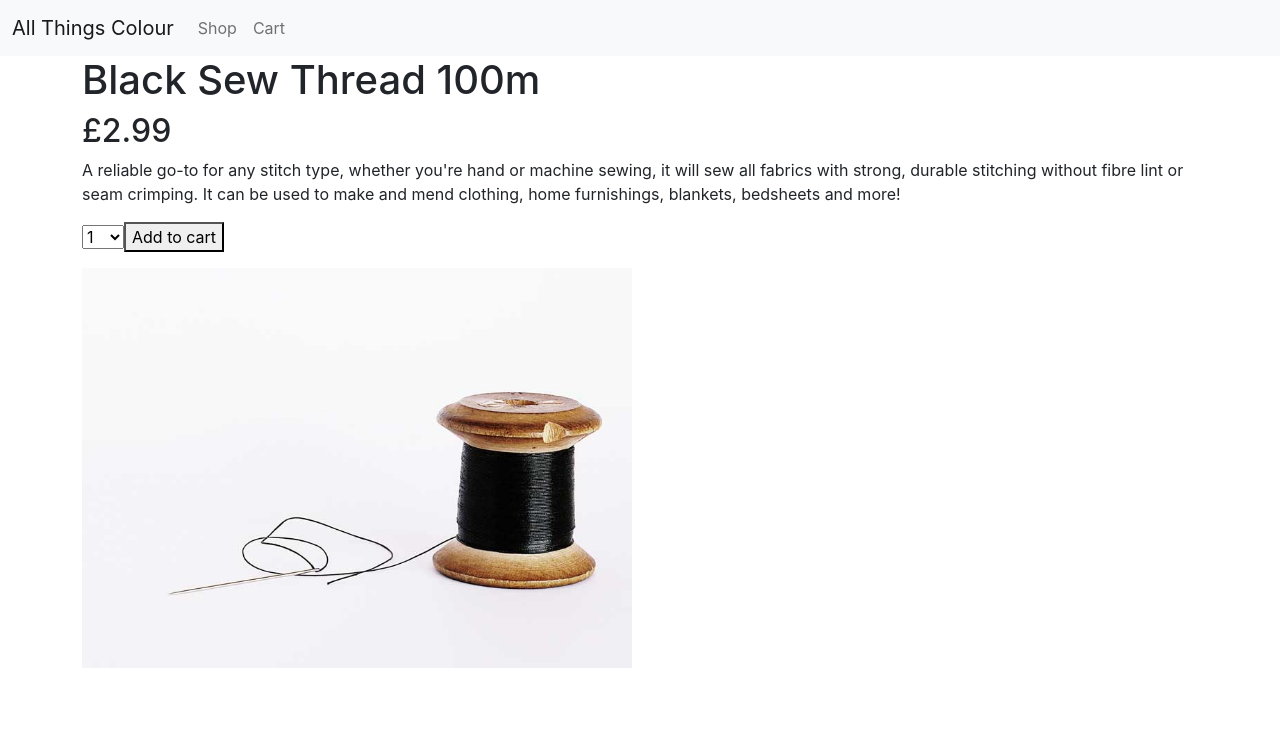
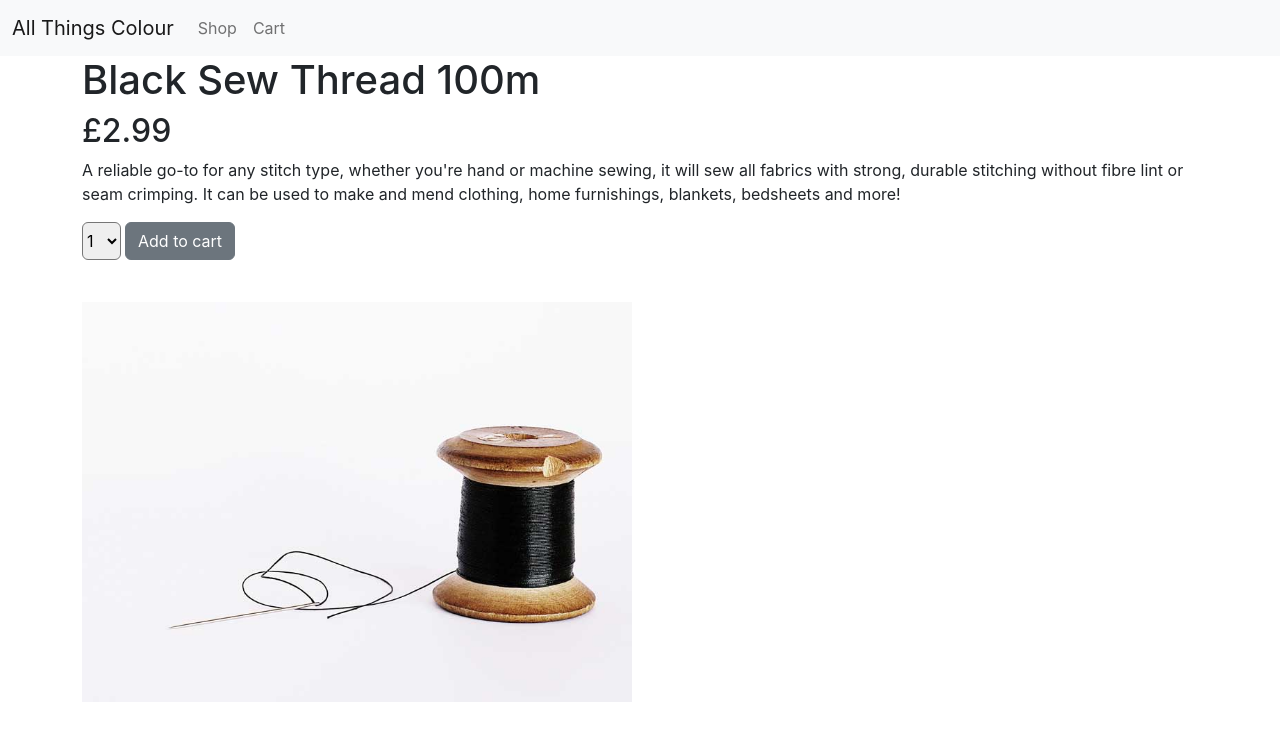
Before and after one commit to erickongdata/shopping_cart_react, a React (Create React App) app: page /product/BK1 in a window 1280 px wide. Shown: the top 740 px of the page. Built offline with nearby package versions, Linux system fonts and the light colour scheme.

Commit message:
Stylize buttons

```diff
--- a/src/pages/Cart.jsx
+++ b/src/pages/Cart.jsx
@@ -20,23 +20,41 @@ function Cart() {
     <div className="cart">
       <div className="container">
         <h1>Cart</h1>
+        <h2>Total: {toGBP(totalPrice)}</h2>
         {cart.length === 0 ? (
           <p>No items to display</p>
         ) : (
           cart.map((item) => (
-            <div key={item.id} className="mb-5">
+            <div key={item.id} className="border mb-3 rounded">
+              <div className="d-flex">
+                <div>
+                  <Link to={`/product/${item.id}`}>
+                    <img
+                      className="me-3"
+                      src={itemSelected(item.id).src}
+                      alt={itemSelected(item.id).title}
+                      style={{
+                        height: '160px',
+                        width: '160px',
+                        objectFit: 'cover',
+                      }}
+                    />
+                  </Link>
+                </div>
+                <div>
                   <Link to={`/product/${item.id}`} className="lead text-dark">
-                <h5>
-                  {itemSelected(item.id).title}, id: {item.id}
-                </h5>
+                    <h5>{itemSelected(item.id).title}</h5>
                   </Link>
+
                   <p className="text-secondary">
                     quantity: {item.quantity}, price:{' '}
                     {toGBP(itemSelected(item.id).price * item.quantity)}
                   </p>
+                  <div className="d-flex">
                     <button
                       type="button"
                       onClick={() => handleSubtractCartItem(item.id)}
+                      className="btn btn-light border border-2"
                     >
                       -
                     </button>
@@ -45,21 +63,31 @@ function Cart() {
                       value={item.quantity}
                       min="1"
                       max="99"
-                onChange={(e) => handleItemNumChange(item.id, +e.target.value)}
+                      onChange={(e) =>
+                        handleItemNumChange(item.id, +e.target.value)
+                      }
+                      className="rounded border border-2 px-2 text-center"
                     />
-              <button type="button" onClick={() => handleAddCartItem(item.id)}>
+                    <button
+                      type="button"
+                      onClick={() => handleAddCartItem(item.id)}
+                      className="btn btn-light border border-2"
+                    >
                       +
                     </button>
                     <button
                       type="button"
                       onClick={() => handleRemoveCartItem(item.id)}
+                      className="btn btn-light border border-2"
                     >
                       Remove
                     </button>
                   </div>
+                </div>
+              </div>
+            </div>
           ))
         )}
-        <h2>Total: {toGBP(totalPrice)}</h2>
       </div>
     </div>
   );
--- a/src/pages/Product.jsx
+++ b/src/pages/Product.jsx
@@ -13,30 +13,36 @@ function Product() {
   const itemSelected = data.find((item) => item.id === productId);
   const index = cart.findIndex((item) => item.id === productId);
   const numInCart = index >= 0 ? cart[index].quantity : 0;
-  const numArr = range(1, 20);
+  const numArr = range(1, 10);
   return (
     <div className="product">
       <div className="container">
         <h1>{itemSelected.title}</h1>
         <h2>{toGBP(itemSelected.price)}</h2>
         <p>{itemSelected.description}</p>
+        <div style={{ height: '5rem' }}>
           <form onSubmit={(e) => handleSubmitQuantity(e, productId)}>
-          <select data-id={`quant-${productId}`}>
+            <div className="d-flex">
+              <select data-id={`quant-${productId}`} className="me-1 rounded">
                 {numArr.map((el) => (
-              <option value={el} key={el}>
+                  <option value={el} key={el} style={{ fontSize: '1.25rem' }}>
                     {el}
                   </option>
                 ))}
               </select>
-          <button type="submit">Add to cart</button>
+              <button type="submit" className="btn btn-secondary">
+                Add to cart
+              </button>
+            </div>
           </form>
           <p className="text-success">
             {numInCart > 0 && `${numInCart} in Cart`}
           </p>
+        </div>
         <img
           src={itemSelected.src}
           alt={itemSelected.title}
-          style={{ height: '400px', width: 'auto' }}
+          style={{ maxHeight: '400px', width: 'auto', maxWidth: '100%' }}
         />
       </div>
     </div>
--- a/src/pages/Shop.jsx
+++ b/src/pages/Shop.jsx
@@ -7,7 +7,7 @@ function Shop() {
   const { data } = useContext(AppContext);
   return (
     <div className="shop">
-      <div className="container-lg">
+      <div className="container">
         <h1>Shop</h1>
         <div className="row gy-4 gx-4">
           {data.map((item) => (
```
Lines whose indentation alone changed are shown as unchanged.
